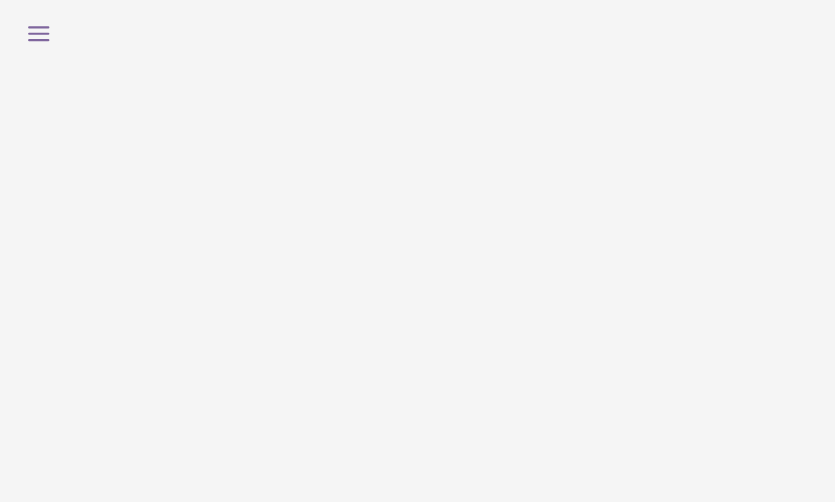
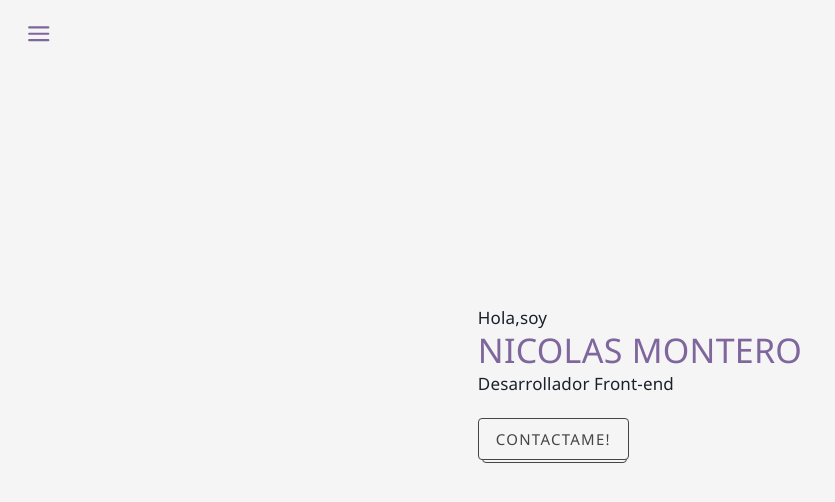
Before and after one commit to nemontero08/personal-portfolio, a React (Vite) app: page / in a window 1280 px wide. Shown: the top 502 px of the page, without its empty margins (0-835 px from the left). Built offline with nearby package versions, Linux system fonts and the light colour scheme.

Commit message:
Add:add Hero component

```diff
--- a/src/App.jsx
+++ b/src/App.jsx
@@ -1,4 +1,5 @@
 import DrawerMenu from "./Components/DrawerMenu";
+import { Hero } from "./Components/Hero";
 
 
 function App() {
@@ -6,6 +7,7 @@ function App() {
   return (
     <>
       <DrawerMenu/>
+      <Hero/>
     </>
   )
 }
--- /dev/null
+++ b/src/Components/Hero.jsx
@@ -0,0 +1,19 @@
+import React from 'react'
+import { Text,Container,Center,VStack,Heading,Flex} from '@chakra-ui/react'
+import { Btn } from './Btn'
+
+export const Hero = () => {
+    return (
+            <Center h='85vh'>
+                <Flex  alignItems='start' flexDirection='column'>
+                    <Text variant='sub1'>Hola,soy</Text>
+                    <Heading as='h1' variant='headline1'>NICOLAS MONTERO</Heading>
+                    <Text variant='sub1'>Desarrollador Front-end</Text>
+                    <Btn text={'CONTACTAME!'} mt={5}/>
+                </Flex>
+            </Center>
+
+
+
+    )
+}
```
